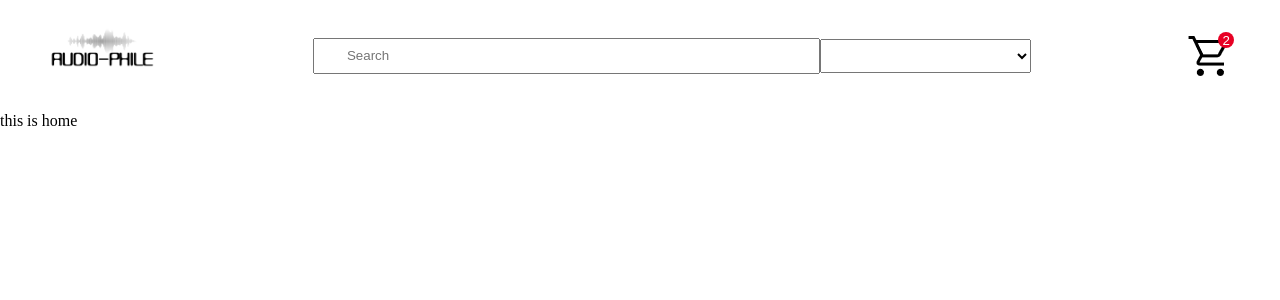
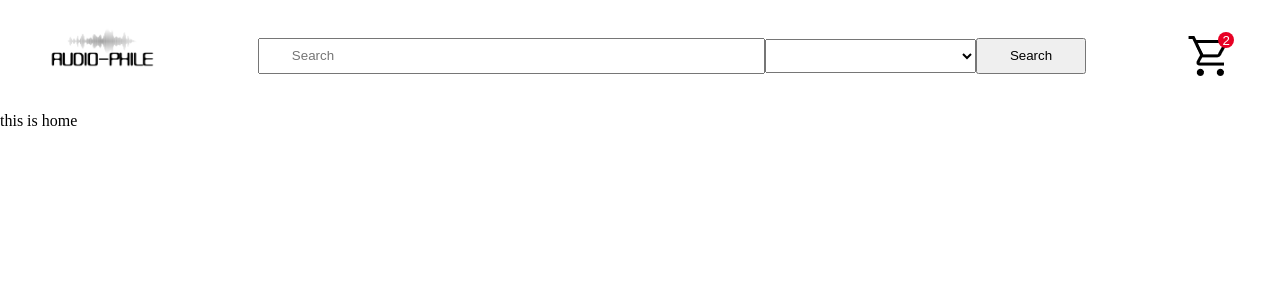
Before and after one commit to ivomasi/audio-phile, a React (Create React App) app: page / in a window 1280 px wide. Shown: the top 300 px of the page. Built offline with nearby package versions, Linux system fonts and the light colour scheme.

Commit message:
added input to searchbar

```diff
--- a/src/components/SearchBar/SearchBar.js
+++ b/src/components/SearchBar/SearchBar.js
@@ -2,43 +2,45 @@ import React from "react";
 
 import styled from "styled-components";
 
+import { StyledInput } from "../../shared/Input/Input";
+import { FlexCenter } from "../../shared/styles/Common";
+
 function SearchBar() {
+	const handleSubmit = (e) => {
+		e.preventDefault();
+
+		console.log(e);
+	};
+
 	return (
-		<Search>
+		<Search onSubmit={handleSubmit}>
 			<SearchText type="text" placeholder="search"></SearchText>
 			<SearchCat></SearchCat>
+			<SubmitSearch type="submit">Search</SubmitSearch>
 		</Search>
 	);
 }
+const Search = styled.form`
+	${FlexCenter}
+	flex-basis: 66%;
+`;
 
-const SearchText = styled.input`
-    flex-basis: 60%;
-    height: 2rem;
-    line-height: 2rem;
-    padding: 1rem 2rem;
-
-    :focus {
-        outline: none;
-    }
-
-    :placeholder-shown {
-        text-transform: capitalize;
-    }
+const SearchText = styled(StyledInput)`
+	flex-basis: 60%;
 `;
 
 const SearchCat = styled.select`
-    flex-basis: 25%;
-    height: 2rem;
-    line-height: 2rem;
-    padding: 1rem 2rem;
-
+	flex-basis: 25%;
+	height: 2rem;
+	line-height: 2rem;
+	padding: 1rem 2rem;
 `;
 
-const Search = styled.div`
-    flex-basis: 66%;
-    display: flex;
-    justify-content: center;
-    align-items: center;
-`
+const SubmitSearch = styled.button`
+	${FlexCenter}
+	height: 2rem;
+	line-height: 2rem;
+	padding: 1rem 2rem;
+`;
 
 export default SearchBar;
```
